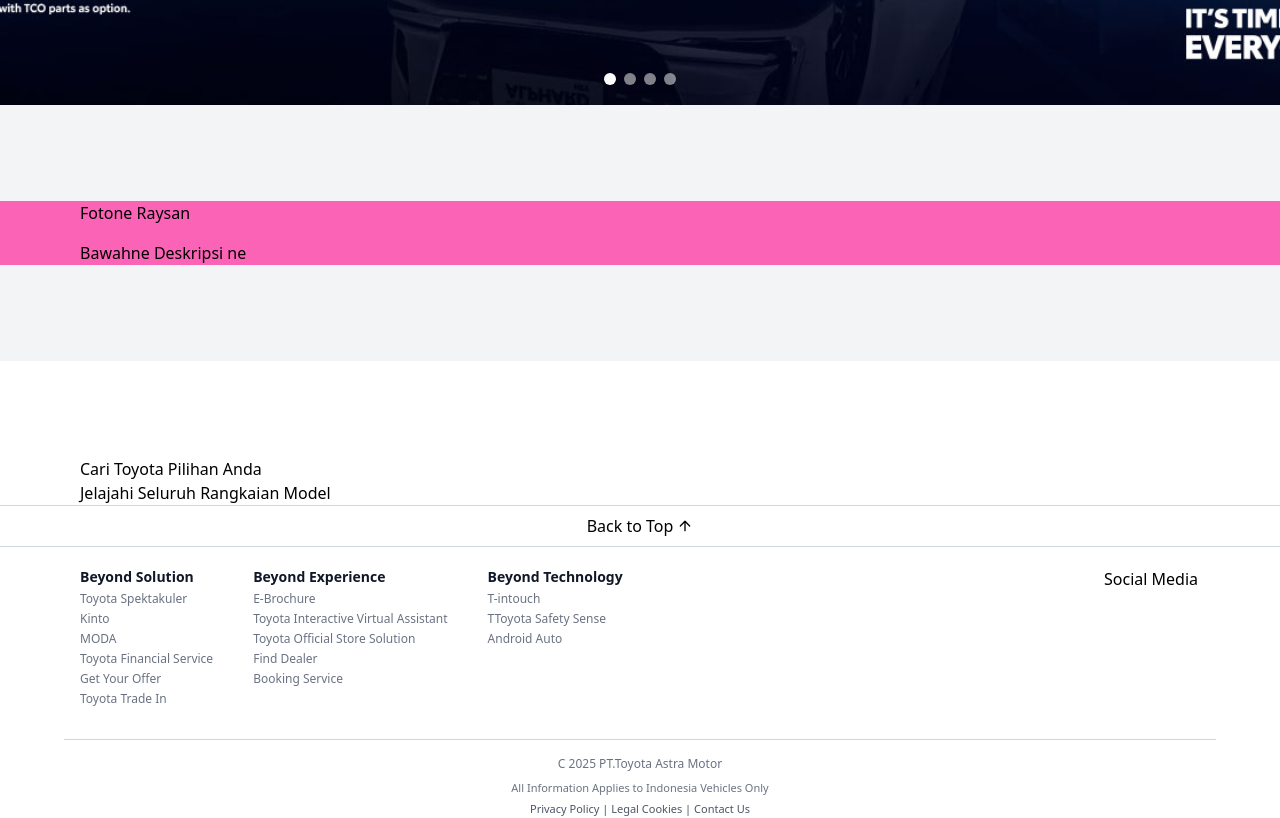
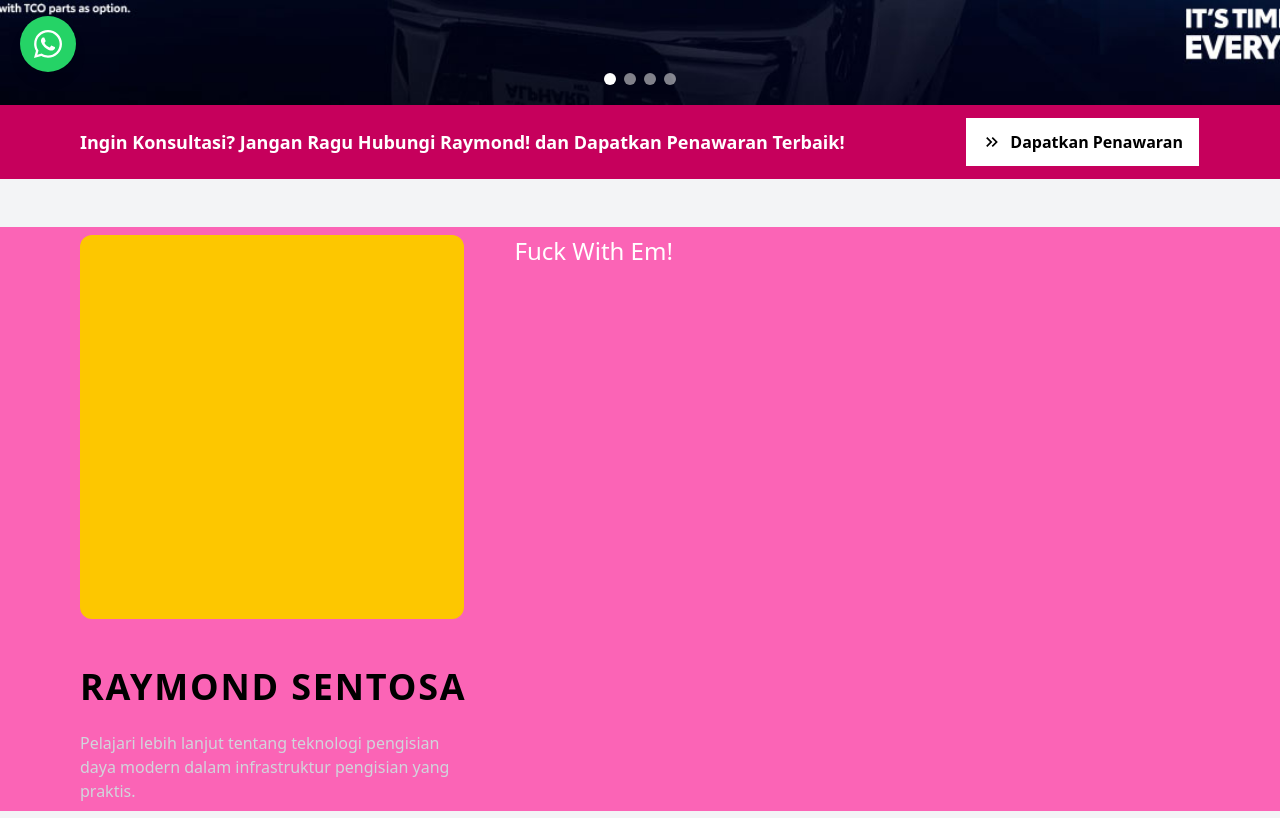
Before and after one commit to KINGDimsSky/ToyotaAstra, a Next.js app: page / in a window 1280 px wide. Shown: the part 708-1526 px from the top of the page. Built offline with nearby package versions, Linux system fonts and the light colour scheme.

Commit message:
Fixing Navbar And Adding Section After Hero Image

```diff
--- a/package.json
+++ b/package.json
@@ -14,6 +14,7 @@
     "next": "15.3.1",
     "react": "^19.0.0",
     "react-dom": "^19.0.0",
+    "react-icons": "^5.5.0",
     "tailwind-merge": "^3.2.0"
   },
   "devDependencies": {
--- a/src/app/page.tsx
+++ b/src/app/page.tsx
@@ -1,4 +1,5 @@
 import Carousel from "@/components/ClientComponents/Carousel";
+import FixedWhatsapp from "@/components/ClientComponents/FixedWhatsapp";
 import { MaxWidthWrapper } from "@/components/MaxWidthWrapper";
 import PersonalSection from "@/components/PersonalSection";
 import { Fragment } from "react";
@@ -6,8 +7,9 @@ import { Fragment } from "react";
 export default function Home () {
   return (
     <Fragment>
+      <FixedWhatsapp/>
       <Carousel/>
-      <div className="bg-gray-100 py-24">
+      <div className="bg-gray-100 pb-24">
         <PersonalSection/>
       </div>
       <MaxWidthWrapper className="mt-24">
--- /dev/null
+++ b/src/components/ClientComponents/FixedWhatsapp.tsx
@@ -0,0 +1,31 @@
+'use client'
+
+import { useState } from 'react';
+import { FaWhatsapp } from 'react-icons/fa';
+
+export default function WhatsAppButton() {
+  const [isHovered, setIsHovered] = useState(false);
+
+  const handleClick = () => {
+    const phoneNumber = '6281234567890';
+    const message = 'Halo, saya tertarik dengan produk ini';
+    const whatsappUrl = `https://wa.me/${phoneNumber}?text=${encodeURIComponent(message)}`;
+    window.open(whatsappUrl, '_blank');
+  };
+
+  return (
+    <div className={`fixed left-5 bottom-5 transition-all duration-300 ease-in-out z-50 ${isHovered ? 'scale-110' : 'scale-100'}`} onMouseEnter={() => setIsHovered(true)} onMouseLeave={() => setIsHovered(false)}>
+      <div className="bg-[#25D366] text-white p-3 rounded-full shadow-lg cursor-pointer flex items-center justify-center" onClick={handleClick}>
+        <FaWhatsapp size={32} />
+        {isHovered && (
+          <div className="absolute bottom-full left-0 mb-2 w-64 p-3 bg-white text-gray-800 rounded-lg shadow-md">
+            <p>Butuh bantuan? Chat Raymond Sentosa via WhatsApp!</p>
+          </div>
+        )}
+        {isHovered && (
+          <span className="ml-2 mr-2 font-semibold animate-pulse"> Hubungi Whatsapp</span>
+        )}
+      </div>
+    </div>
+  );
+}
--- a/src/components/PersonalSection.tsx
+++ b/src/components/PersonalSection.tsx
@@ -1,14 +1,33 @@
+import { MdOutlineKeyboardDoubleArrowRight } from "react-icons/md";
 import { MaxWidthWrapper } from "./MaxWidthWrapper";
 
 export default function PersonalSection () {
     return (
-        <MaxWidthWrapper className="bg-pink-400">
-           <div className="flex gap-4">
+      <div>
+        <div className="flex w-full bg-pink-700 py-3">
+          <MaxWidthWrapper className="flex justify-between items-center">
+            <h2 className="text-white text-lg font-semibold">Ingin Konsultasi? Jangan Ragu Hubungi Raymond! dan Dapatkan Penawaran Terbaik!</h2>
+            <a href="https://wa.me/6282233681022?text=Halo Raymond!, Saya Tertarik pada Salah Satu Produk Mobil Toyota" className="bg-white hover:bg-pink-700 border border-pink-700 hover:border-white hover:text-white transition-all duration-300 py-3 px-4 flex gap-2 items-center font-semibold"><span><MdOutlineKeyboardDoubleArrowRight size={20}/></span>Dapatkan Penawaran</a>
+          </MaxWidthWrapper>
+        </div>
+        <MaxWidthWrapper className="bg-pink-400 mt-12 py-2">
+           <div className="flex gap-12">
               <div className="flex flex-col">
-                <h2 className="mb-4">Fotone Raysan</h2>
-                <h2>Bawahne Deskripsi ne</h2>
+                <div className="relative h-96 bg-yellow-400 w-96 rounded-xl">
+                  {/* Konten Ntar */}
+                </div>
+                <div className="mt-12">
+                  <h2 className="text-4xl font-semibold tracking-wider uppercase">Raymond Sentosa</h2>
+                  <p className="mt-6 text-gray-300 w-96">Pelajari lebih lanjut tentang teknologi pengisian daya modern dalam infrastruktur pengisian yang praktis.</p>
+                </div>
+              </div>
+
+              <div className="flex flex-col">
+                <p className="text-2xl text-white">Fuck With Em!</p>
               </div>
            </div>
         </MaxWidthWrapper>
+      </div>
+
     )
 }
--- a/src/data/dataNavbar.ts
+++ b/src/data/dataNavbar.ts
@@ -1,4 +1,4 @@
 export const DataNavbar = [
-    {id: 1, name: 'Beranda', href: ''}, {id:2, name: 'Elektrik', href: ''}, {id:3, name: 'Tipe Mobil', href: ''},
-    {id:4, name: 'Testimoni', href: ''}, {id:5, name: 'FAQ', href: ''}, {id:6, name: 'Hubungi Kami', href: ''}
+    {id: 1, name: 'Beranda', href: ''}, {id:2, name: 'Mobil', href: ''}, {id:3, name: 'Galeri', href: ''},
+    {id:4, name: 'Berita', href: ''}, {id:5, name: 'Hubungi Kami', href: ''}, {id:6, name: 'Test Drive', href: ''}
 ]
```
Also changed, not shown: 1 other file (tests, documents, lock files or other folders).
